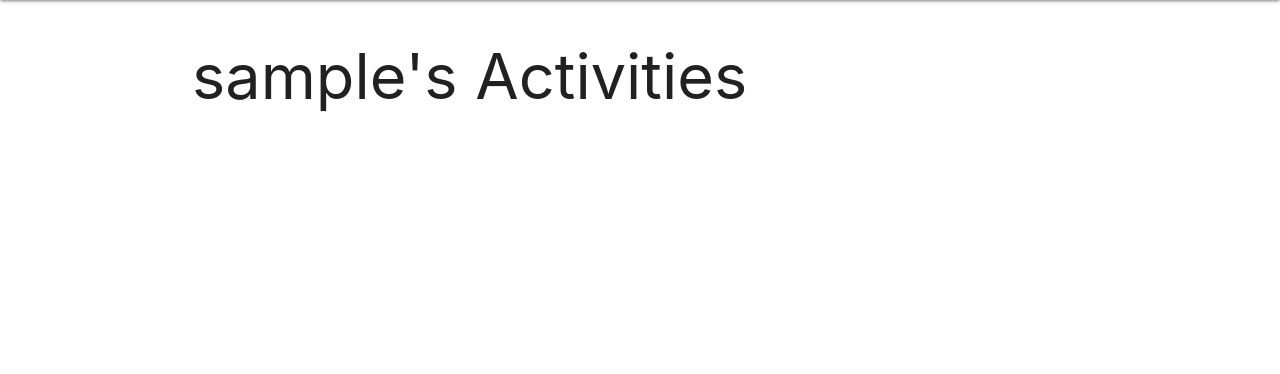
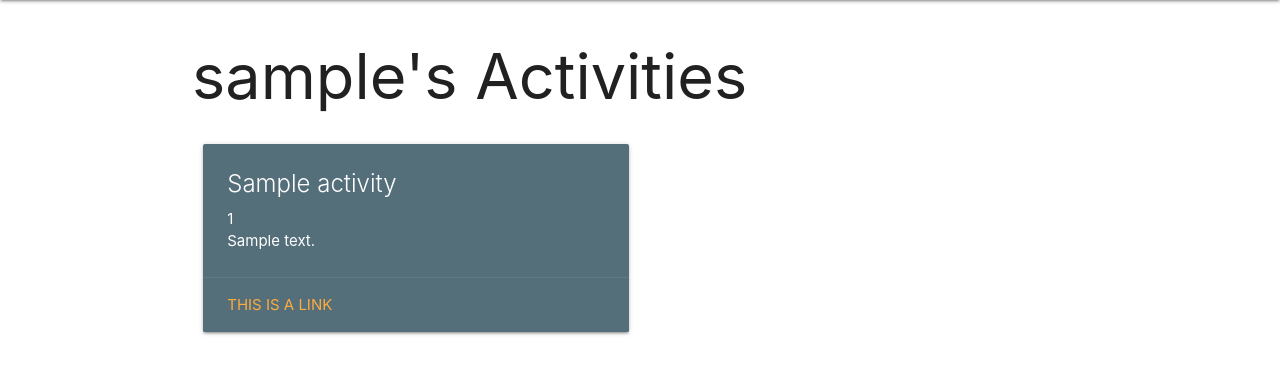
Before and after one commit to kkonkel23/Eco-Acts, a Django app: page /accounts/1/ in a window 1280 px wide. Shown: the part 64-438 px from the top of the page. Run offline with Django 3.2, Linux system fonts and the light colour scheme; tables that the repository leaves empty hold one stand-in row (values such as "Sample post").

Commit message:
add user cards

```diff
--- a/main_app/templates/main_app/activity_list.html
+++ b/main_app/templates/main_app/activity_list.html
@@ -14,8 +14,9 @@
             <p>{{ activity.about }}</p>
             </div>
             <div class="card-action">
+                <a href='{% url 'detail' activity.id %}'>Details</a>
             </div>
-            <a href='{% url 'detail' activity.id %}'>{{ activity.name }}</a>
+
         </div>
         </div>
     </div>
--- a/main_app/templates/user_activities.html
+++ b/main_app/templates/user_activities.html
@@ -2,6 +2,22 @@
 {% block content %}
     <h1> {{ user.username }}'s Activities</h1>
 
+{% for activity in my_activities %}
+<div class="row">
+    <div class="col s12 m6">
+      <div class="card blue-grey darken-1">
+        <div class="card-content white-text">
+          <span class="card-title">{{ activity.name }}</span>
+          <p>{{ activity.savings }}</p>
+          <p>{{ activity.about }}</p>
+        </div>
+        <div class="card-action">
+          <a href="#">This is a link</a>
+        </div>
+      </div>
+    </div>
+</div>
 
+{% endfor %}
 
 {% endblock %}
--- a/main_app/views.py
+++ b/main_app/views.py
@@ -34,12 +34,6 @@ def signup(request):
   context = {'form': form, 'error_message': error_message}
   return render(request, 'registration/signup.html', context)
 
-# def my_activites_index(request, activity_id):
-#     activity = Activity.objects.get(id=activity_id)
-#     activities_user_doesnt_have = Activity.objects.exclude(id__in = activity.myactivity.all().values_list('id'))
-#     return render(request, 'my_activity_index.html', {
-#         'activity': activity, 'activities': activities_user_doesnt_have
-#     })
 
 def user_activities(request, user_id):
   user = User.objects.get(id=user_id)
```
Also changed, not shown: main_app/templates/main_app/activity_detail.html (+7 -1 lines).
